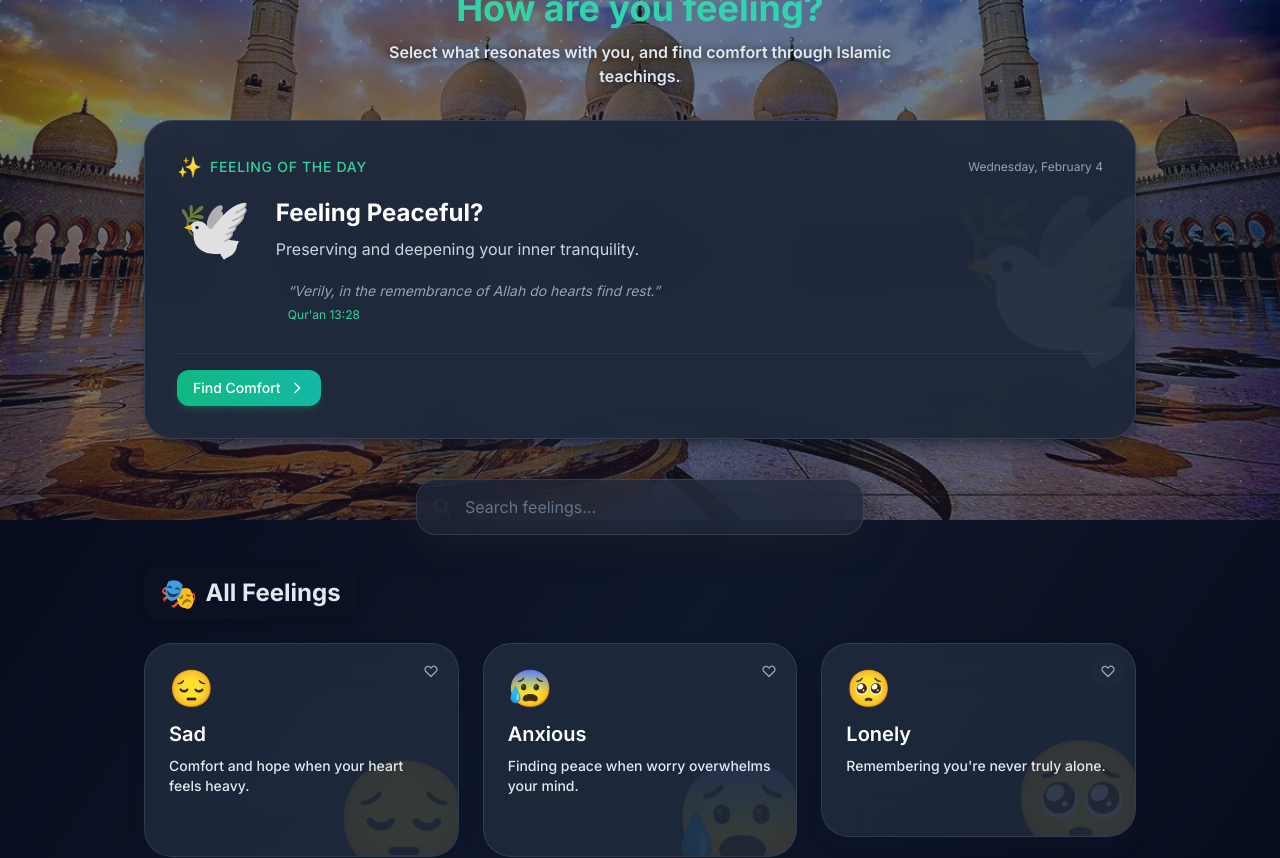
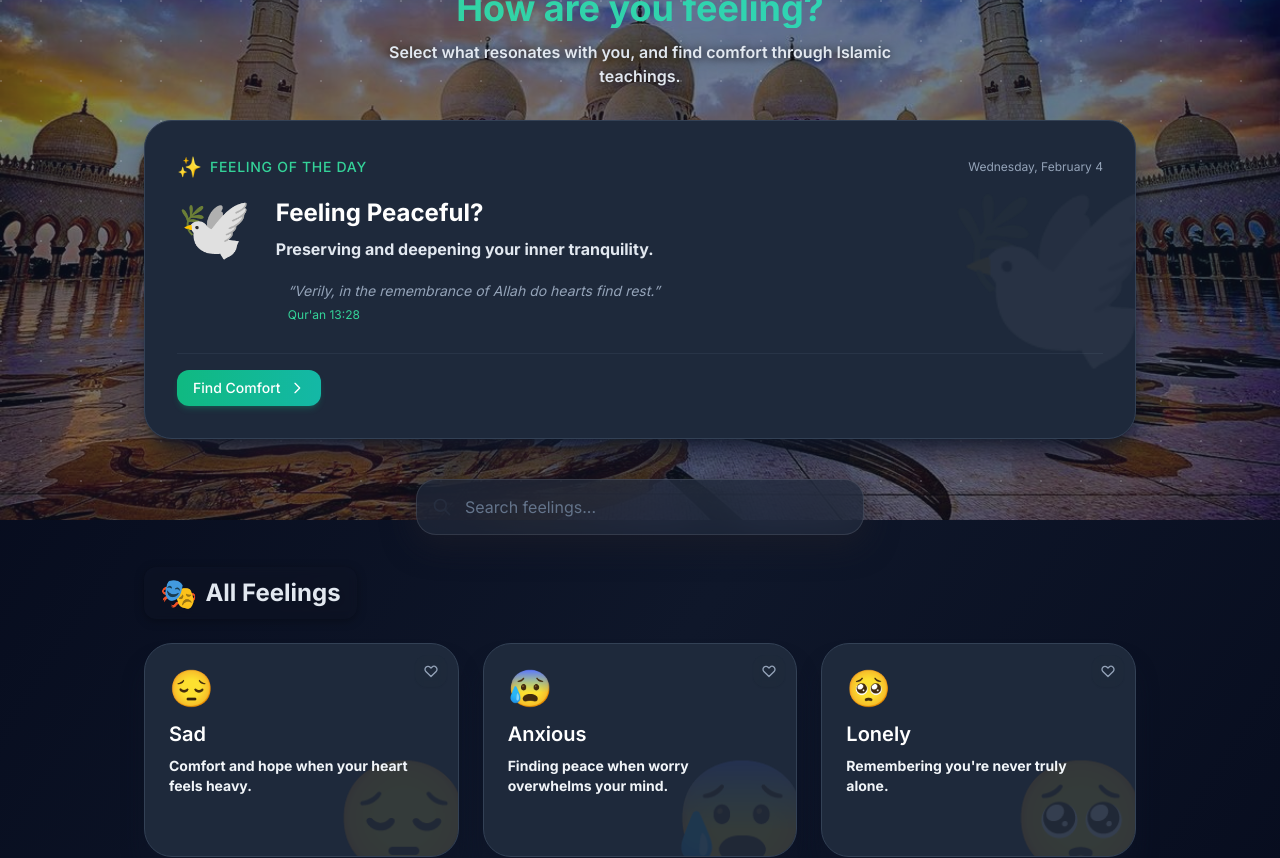
Before and after one commit to Fathir2001/verses, a Next.js app: page /feelings in a window 1280 px wide. Shown: the part 280-1138 px from the top of the page. Built offline with nearby package versions, Linux system fonts and the light colour scheme.

Commit message:
refactor: enhance text styling and visibility in FeelingDetailClient, FeelingCard, FeelingOfTheDay, and GlassCard components for improved user experience

```diff
--- a/app/feelings/[slug]/FeelingDetailClient.tsx
+++ b/app/feelings/[slug]/FeelingDetailClient.tsx
@@ -45,7 +45,7 @@ export default function FeelingDetailClient({
           <Link
             href="/feelings"
             className="inline-flex items-center gap-2 px-4 py-2 rounded-xl
-                       text-slate-600 dark:text-slate-300
+                       text-slate-800 dark:text-slate-200 font-bold
                        hover:bg-white/50 dark:hover:bg-slate-800/50
                        transition-colors duration-200
                        focus:outline-none focus:ring-2 focus:ring-emerald-500/50"
@@ -84,7 +84,7 @@ export default function FeelingDetailClient({
           <h1 className="text-3xl sm:text-4xl font-bold text-slate-800 dark:text-white mb-2">
             Feeling {feeling.title}
           </h1>
-          <p className="text-slate-600 dark:text-slate-300 mb-4">
+          <p className="text-slate-800 dark:text-slate-200 mb-4 font-bold">
             {feeling.preview}
           </p>
           <FavoriteButton slug={feeling.slug} size="md" showLabel />
--- a/components/FeelingCard.tsx
+++ b/components/FeelingCard.tsx
@@ -57,7 +57,7 @@ export function FeelingCard({ feeling, index }: FeelingCardProps) {
               {feeling.title}
             </h2>
 
-            <p className="text-sm text-slate-700 dark:text-slate-200 line-clamp-2 flex-grow font-medium">
+            <p className="text-sm text-slate-800 dark:text-slate-100 line-clamp-2 flex-grow font-bold">
               {feeling.preview}
             </p>
 
--- a/components/FeelingOfTheDay.tsx
+++ b/components/FeelingOfTheDay.tsx
@@ -87,7 +87,7 @@ export function FeelingOfTheDay({ feelings }: FeelingOfTheDayProps) {
               >
                 Feeling {dailyFeeling.title}?
               </h3>
-              <p className="text-slate-600 dark:text-slate-300 line-clamp-2 sm:line-clamp-3 mb-4">
+              <p className="text-slate-800 dark:text-slate-200 line-clamp-2 sm:line-clamp-3 mb-4 font-bold">
                 {dailyFeeling.preview}
               </p>
 
--- a/components/GlassCard.tsx
+++ b/components/GlassCard.tsx
@@ -21,10 +21,10 @@ export function GlassCard({
     <motion.div
       className={cn(
         "relative rounded-3xl overflow-hidden",
-        "bg-white dark:bg-slate-800/95",
+        "bg-white dark:bg-slate-800",
         "backdrop-blur-xl",
-        "border border-slate-200/80 dark:border-white/10",
-        "shadow-lg shadow-slate-200/50 dark:shadow-slate-900/50",
+        "border border-slate-200 dark:border-slate-700",
+        "shadow-xl shadow-slate-300/50 dark:shadow-slate-900/70",
         hover && "cursor-pointer",
         glow &&
           "before:absolute before:inset-0 before:rounded-3xl before:bg-gradient-to-br before:from-emerald-500/10 before:to-teal-500/10 before:opacity-0 before:transition-opacity before:duration-300 hover:before:opacity-100",
```
